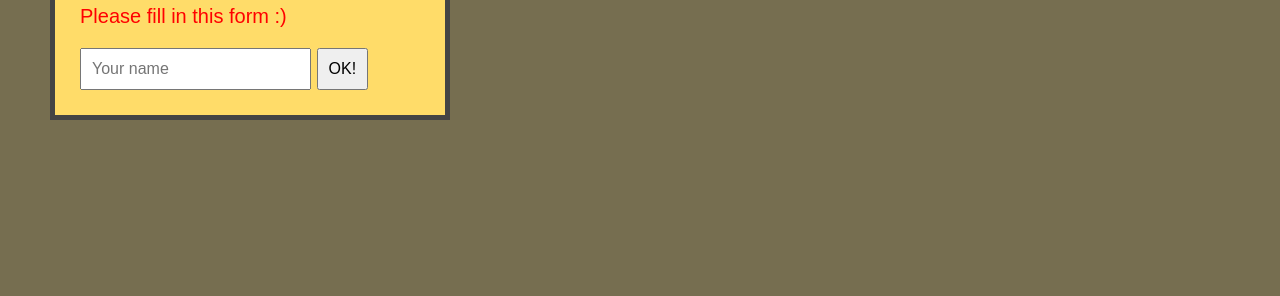
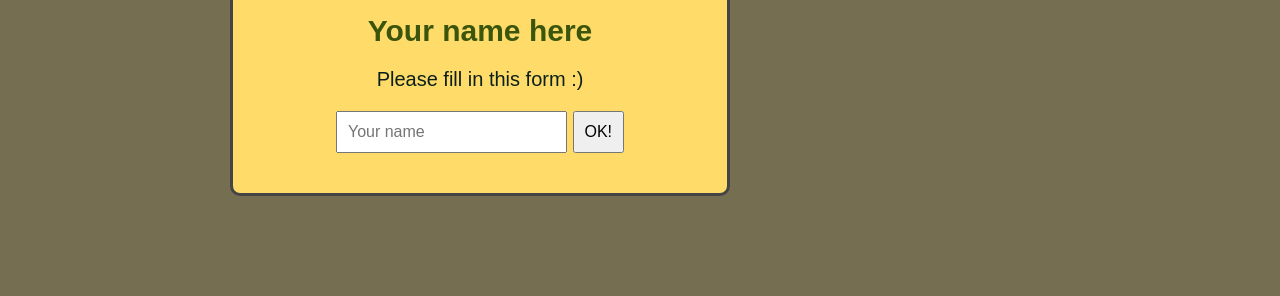
Before and after one commit to Julienish14/codeWithJonas, a plain HTML site: page 04-HTML-CSS/final/index.html in a window 1280 px wide. Shown: the part 698-994 px from the top of the page. Before the commit the page ends 868 px from the top, so only its background shows below. Drawn offline with Linux system fonts and the light colour scheme.

Commit message:
03 CodeWar challenge using regs..

```diff
--- a/04-HTML-CSS/final/index.html
+++ b/04-HTML-CSS/final/index.html
@@ -18,14 +18,14 @@
         >on Udemy</a
       >.
     </p>
-
+    <div class="middle-part">
       <h2>Another heading</h2>
       <p class="second">Just another paragraph</p>
       <p>
-      Hello Lorem ipsum dolor sit amet consectetur adipisicing elit. Natus quas
-      unde vel excepturi aperiam debitis laborum cupiditate! Obcaecati nemo
-      minus similique quod quam error repellat, quisquam repellendus aperiam
-      omnis facilis.
+        Hello Lorem ipsum dolor sit amet consectetur adipisicing elit. Natus
+        quas unde vel excepturi aperiam debitis laborum cupiditate! Obcaecati
+        nemo minus similique quod quam error repellat, quisquam repellendus
+        aperiam omnis facilis.
       </p>
       <h6>Auto Rename & Auto close extensions for HTML</h6>
       <img
@@ -40,5 +40,6 @@
         <input type="text" placeholder="Your name" />
         <button>OK!</button>
       </form>
+    </div>
   </body>
 </html>
--- a/04-HTML-CSS/final/style.css
+++ b/04-HTML-CSS/final/style.css
@@ -26,15 +26,17 @@ p {
 }
 
 .first {
-  color: red;
+  color: rgb(12, 32, 24);
 }
 
 #your-name {
   background-color: rgb(255, 220, 105);
-  border: 5px solid #444;
-  width: 400px;
-  padding: 25px;
+  border: 3px solid #444;
+  border-radius: 10px;
+  width: 500px;
+  padding: 40px;
   margin-top: 30px;
+  margin-left: 130px;
 }
 
 input,
@@ -54,3 +56,7 @@ a {
 #your-name h2 {
   color: rgb(60, 85, 12);
 }
+.middle-part {
+  padding: 50px;
+  text-align: center;
+}
```
Also changed, not shown: 03-Developer-Skills/starter/script.js (+14 -1 lines). Lines whose indentation alone changed are shown as unchanged.
